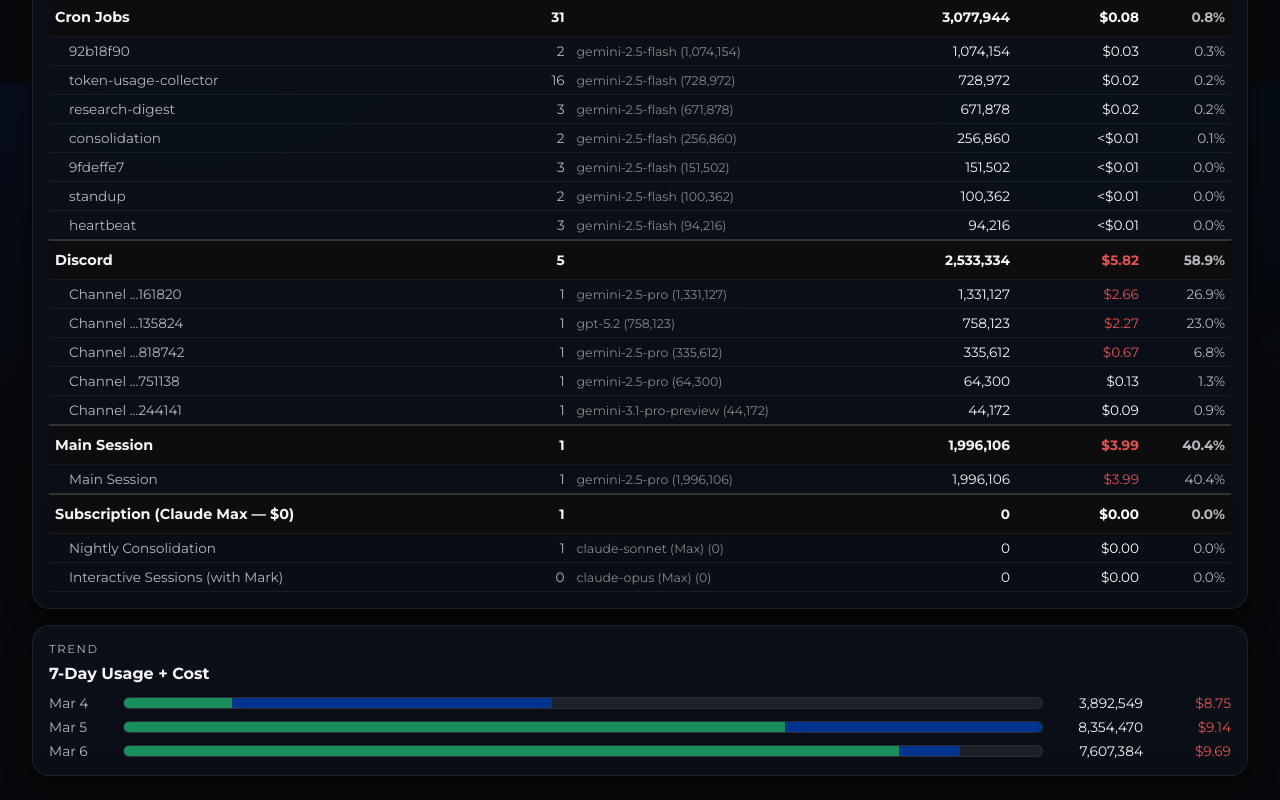
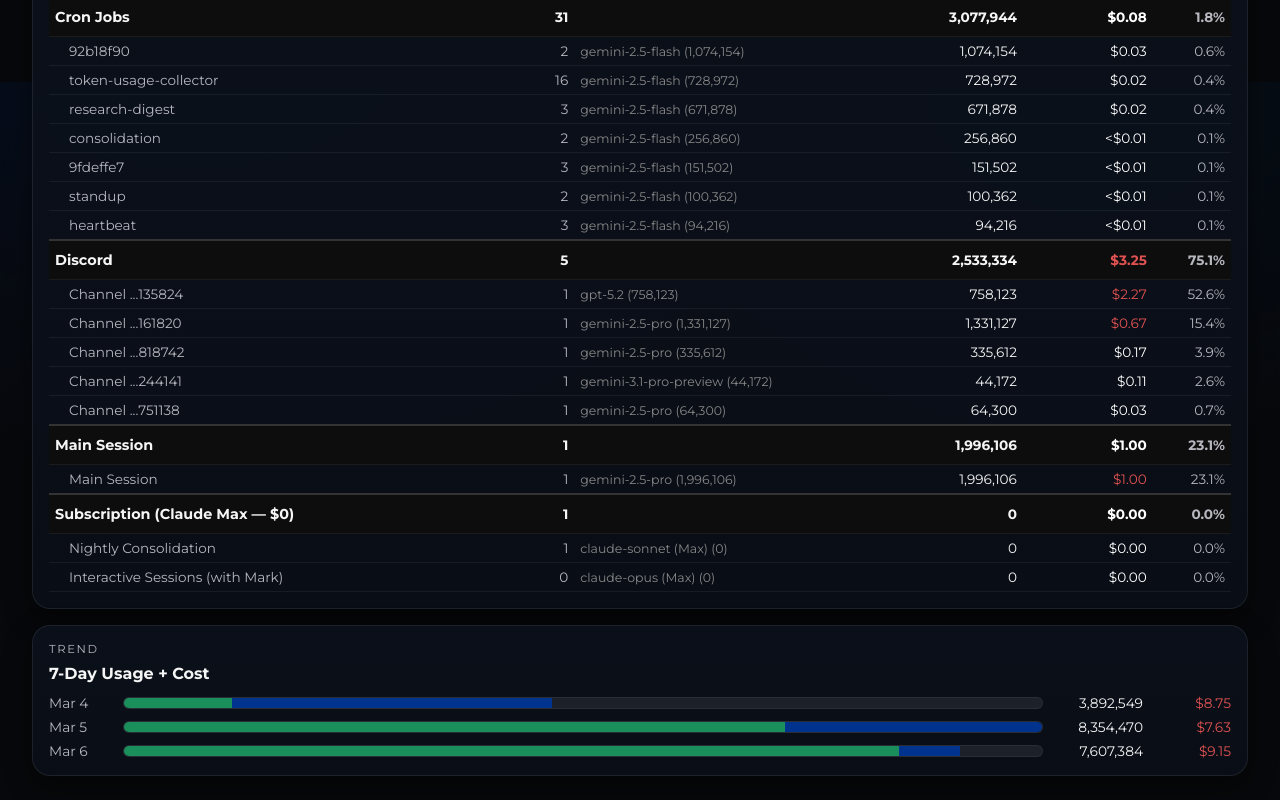
Before and after one commit to hobartxo/hxo-studio-dashboard, a React (Vite) app: page / in a window 1280 px wide. Shown: the part 718-1518 px from the top of the page. Built offline with nearby package versions, Linux system fonts and the light colour scheme.

Commit message:
Add Gemini 3.1 Pro and 2.5 Pro to pricing table

```diff
--- a/src/components/TokenUsageTab.tsx
+++ b/src/components/TokenUsageTab.tsx
@@ -31,8 +31,11 @@
   "gpt-5.2": 3.0,
   "gpt-5.3-codex": 3.0,
   "gpt-5-mini": 0.4,
+  "gemini-3.1-pro": 2.5,
+  "gemini-2.5-pro": 0.5,
   "gemini-2.5-flash": 0.025,
   "gemini-3-flash-preview": 0.025,
+  "gemini-3.1-flash-lite": 0.03,
 };
 
 function estimateCost(model: string, tokens: number): number {
```
